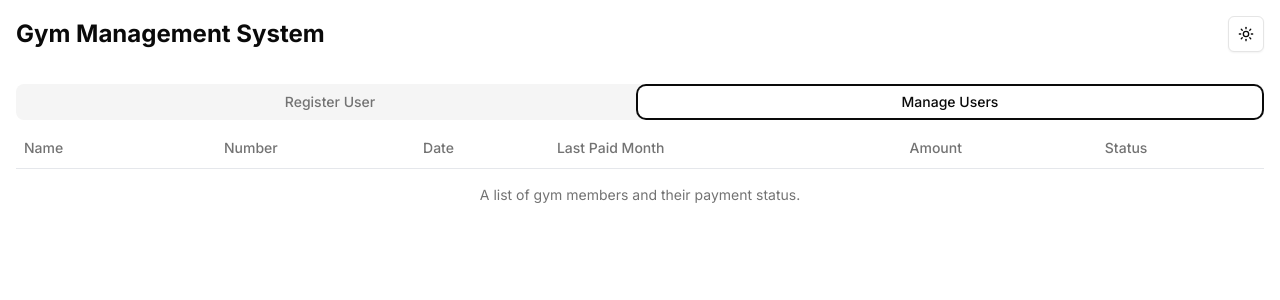
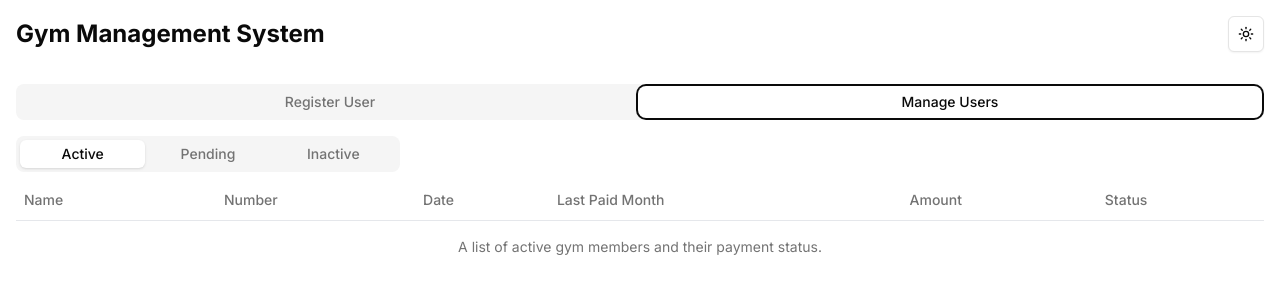
Before and after one commit to sleepycat-web/gym-management, a Next.js app: page / in a window 1280 px wide. Both pictures are taken after a click on the tab "Manage Users". Shown: the top 300 px of the page. Built offline with nearby package versions, Linux system fonts and the light colour scheme.

Commit message:
fix rendering

```diff
--- a/app/page.tsx
+++ b/app/page.tsx
@@ -85,6 +85,40 @@ export default function HomePage() {
     return diffMonths > 0;
   };
 
+  const UserTable = ({ users, filter, status }: { users: User[]; filter: (lastPaidMonth: string) => boolean; status: string }) => (
+    <Table>
+      <TableCaption>A list of {status.toLowerCase()} gym members and their payment status.</TableCaption>
+      <TableHeader>
+        <TableRow>
+          <TableHead className="w-[200px]">Name</TableHead>
+          <TableHead>Number</TableHead>
+          <TableHead>Date</TableHead>
+          <TableHead>Last Paid Month</TableHead>
+          <TableHead>Amount</TableHead>
+          <TableHead>Status</TableHead>
+        </TableRow>
+      </TableHeader>
+      <TableBody>
+        {users
+          .filter((user) => filter(user.lastPaidMonth))
+          .map((user) => (
+            <TableRow key={user.id}>
+              <TableCell className="font-medium">{user.name}</TableCell>
+              <TableCell>{user.number}</TableCell>
+              <TableCell>{format(user.date, "PPP")}</TableCell>
+              <TableCell>{format(new Date(user.lastPaidMonth), "PPP")}</TableCell>
+              <TableCell>${user.amount.toFixed(2)}</TableCell>
+              <TableCell>
+                <span className={status === "Active" ? "text-green-500 dark:text-green-400" : "text-red-500 dark:text-red-400"}>
+                  {status}
+                </span>
+              </TableCell>
+            </TableRow>
+          ))}
+      </TableBody>
+    </Table>
+  );
+
   return (
     <div className="min-h-screen bg-white text-neutral-950 dark:bg-neutral-950 dark:text-neutral-50 px-4">
       <header className="container mx-auto py-4 flex justify-between items-center">
@@ -126,7 +160,9 @@ export default function HomePage() {
                     placeholder="Enter the phone number"
                     value={phone}
                     onChange={(e) => {
-                      const sanitized = e.target.value.replace(/\D/g, "").slice(0, 10);
+                      const sanitized = e.target.value
+                        .replace(/\D/g, "")
+                        .slice(0, 10);
                       setPhone(sanitized);
                     }}
                   />
@@ -146,11 +182,7 @@ export default function HomePage() {
                           !date && "text-neutral-500 dark:text-neutral-400"
                         )}
                       >
-                        {date ? (
-                          format(date, "PPP")
-                        ) : (
-                          <span>Pick a date</span>
-                        )}
+                        {date ? format(date, "PPP") : <span>Pick a date</span>}
                         <CalendarIcon className="ml-auto h-4 w-4 opacity-50" />
                       </Button>
                     </div>
@@ -234,7 +266,7 @@ export default function HomePage() {
                     ? "secondary"
                     : "default"
                 }
-                disabled={
+                 disabled={
                   !name || !phone || !date || !duration || !paymentMethod || !amount
                 }
               >
@@ -244,45 +276,25 @@ export default function HomePage() {
           </TabsContent>
 
           <TabsContent value="manage">
-            <Table>
-              <TableCaption>
-                A list of gym members and their payment status.
-              </TableCaption>
-              <TableHeader>
-                <TableRow>
-                  <TableHead className="w-[200px]">Name</TableHead>
-                  <TableHead>Number</TableHead>
-                  <TableHead> Date</TableHead>
-                  <TableHead>Last Paid Month</TableHead>
-                  <TableHead>Amount</TableHead>
-                  <TableHead>Status</TableHead>
-                </TableRow>
-              </TableHeader>
-              <TableBody>
-                {users.map((user) => (
-                  <TableRow key={user.id}>
-                    <TableCell className="font-medium">{user.name}</TableCell>
-                    <TableCell>{user.number}</TableCell>
-                    <TableCell>{format(user.date, "PPP")}</TableCell>
-                    <TableCell>
-                      {format(new Date(user.lastPaidMonth), "PPP")}
-                    </TableCell>
-                    <TableCell>${user.amount.toFixed(2)}</TableCell>
-                    <TableCell>
-                      <span
-                        className={
-                          isPending(user.lastPaidMonth)
-                            ? "text-red-500 dark:text-red-400"
-                            : "text-green-500 dark:text-green-400"
-                        }
-                      >
-                        {isPending(user.lastPaidMonth) ? "Pending" : "Paid"}
-                      </span>
-                    </TableCell>
-                  </TableRow>
-                ))}
-              </TableBody>
-            </Table>
+            <Tabs defaultValue="active" className="mt-4 ">
+              <TabsList className="grid grid-cols-3 max-w-sm">
+                <TabsTrigger value="active">Active</TabsTrigger>
+                <TabsTrigger value="pending">Pending</TabsTrigger>
+                <TabsTrigger value="inactive">Inactive</TabsTrigger>
+              </TabsList>
+              <TabsContent value="active">
+                {/* Render active users */}
+                <UserTable users={users} filter={(lastPaidMonth) => !isPending(lastPaidMonth)} status="Active" />
+              </TabsContent>
+              <TabsContent value="pending">
+                {/* Render pending users */}
+                <UserTable users={users} filter={(lastPaidMonth) => isPending(lastPaidMonth)} status="Pending" />
+              </TabsContent>
+              <TabsContent value="inactive">
+                {/* Render inactive users */}
+                <UserTable users={users} filter={() => false} status="Inactive" />
+              </TabsContent>
+            </Tabs>
           </TabsContent>
         </Tabs>
       </main>
```
